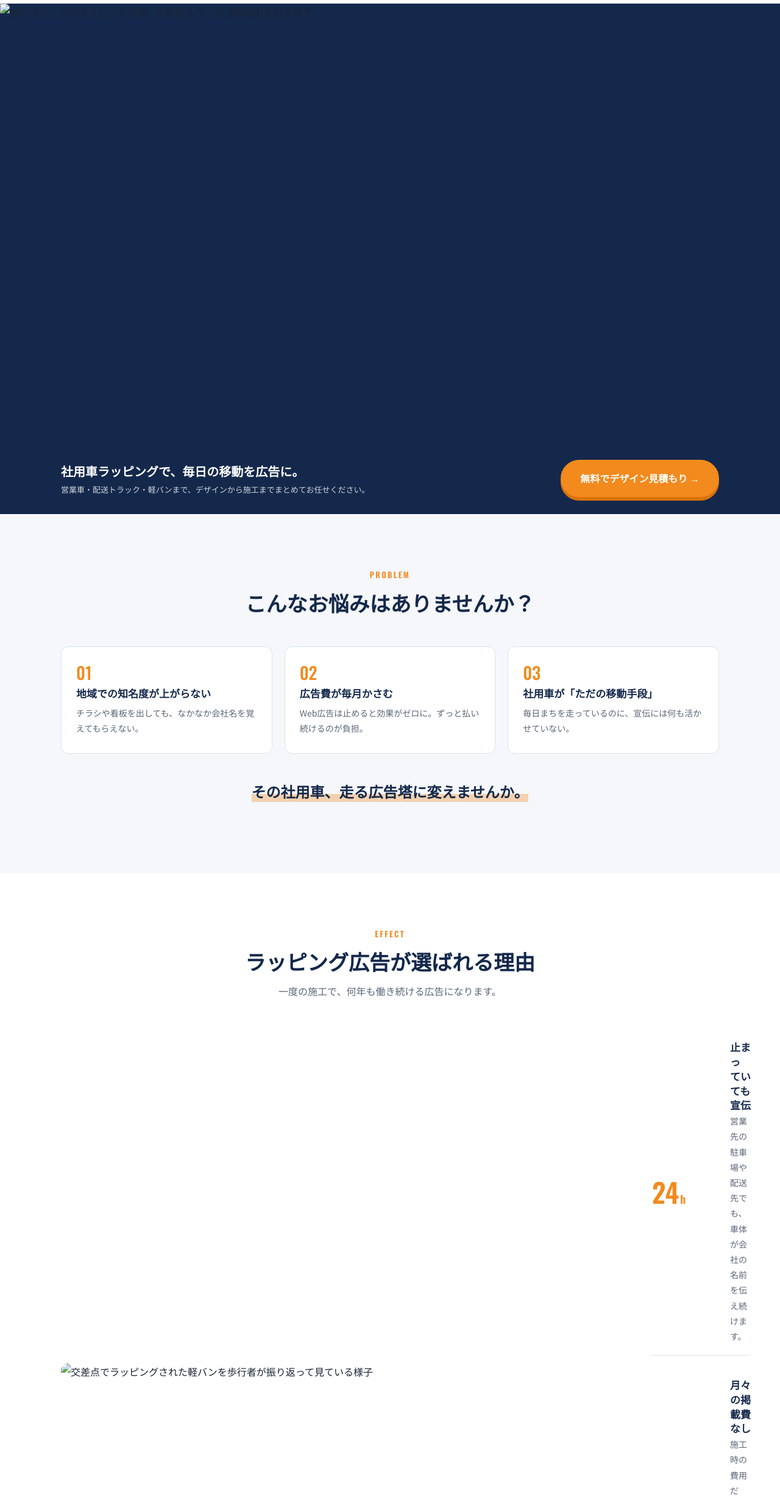
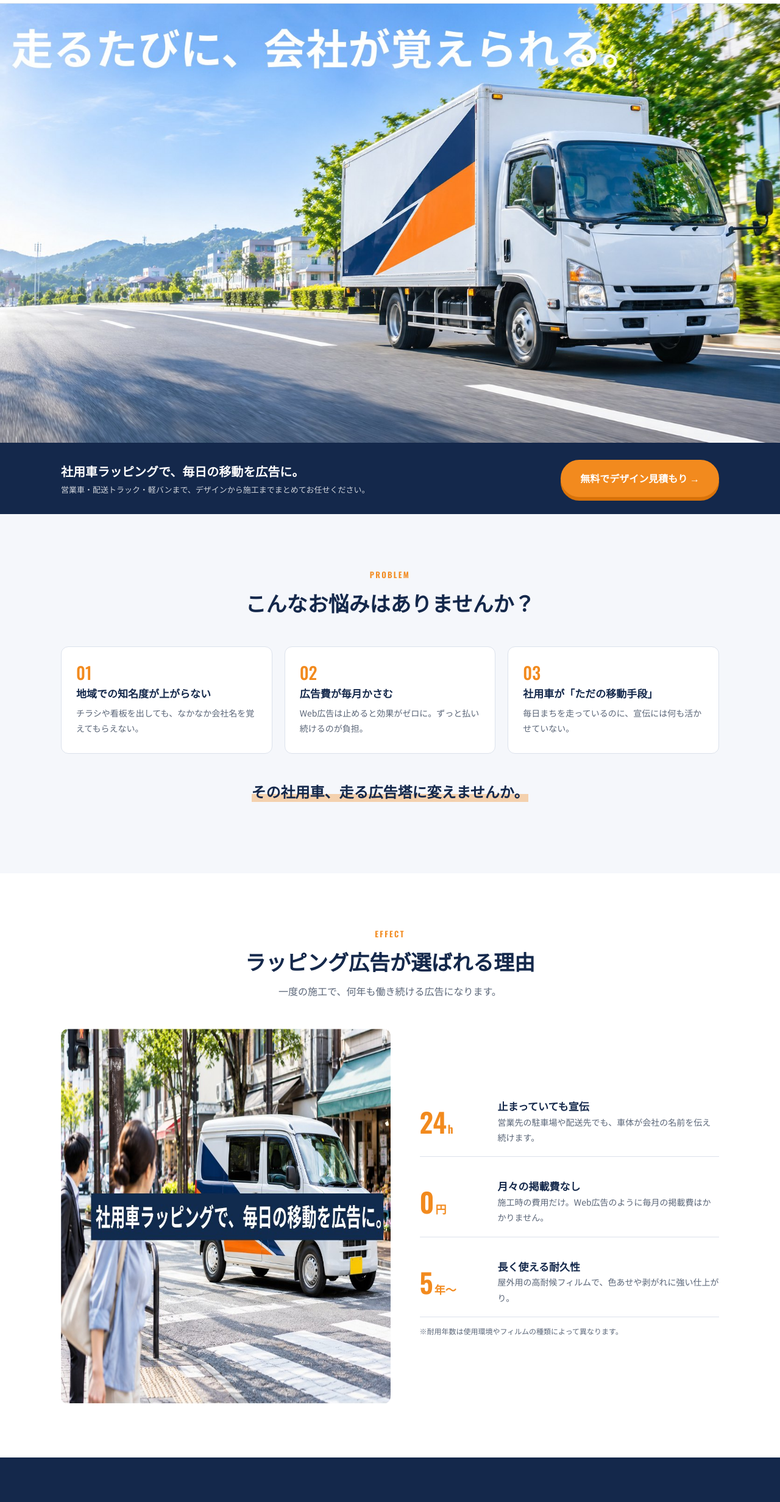
Before and after one commit to Kazuo24/lp-wrapping-portfolio, a plain HTML site: page index.html in a window 1280 px wide. Shown: the part 59-2522 px from the top of the page at 61% size. Drawn offline with nearby package versions, Linux system fonts and the light colour scheme.

Commit message:
Update image paths in index.html

```diff
--- a/index.html
+++ b/index.html
@@ -154,7 +154,7 @@ form .btn{justify-content:center;border:0;cursor:pointer;font-size:16px}
 
 <main id="top">
   <section class="hero" aria-label="メインビジュアル">
-    <img src="img/hero.jpg" alt="紺とオレンジのラッピングを施した配送トラックが朝の街を走る様子" width="1672" height="941">
+    <img src="hero.jpg" alt="紺とオレンジのラッピングを施した配送トラックが朝の街を走る様子" width="1672" height="941">
   </section>
   <div class="hero-bar">
     <div class="wrap">
@@ -186,7 +186,7 @@ form .btn{justify-content:center;border:0;cursor:pointer;font-size:16px}
         <p>一度の施工で、何年も働き続ける広告になります。</p>
       </div>
       <div class="effect-row">
-        <img src="img/effect.jpg" alt="交差点でラッピングされた軽バンを歩行者が振り返って見ている様子" width="922" height="615" loading="lazy">
+        <img src="effect.jpg" alt="交差点でラッピングされた軽バンを歩行者が振り返って見ている様子" width="922" height="615" loading="lazy">
         <div>
           <div class="stats">
             <div class="stat"><b>24<small>h</small></b><div><h3>止まっていても宣伝</h3><p>営業先の駐車場や配送先でも、車体が会社の名前を伝え続けます。</p></div></div>
@@ -221,7 +221,7 @@ form .btn{justify-content:center;border:0;cursor:pointer;font-size:16px}
         <h2>施工の流れ</h2>
         <p>お問い合わせから納車まで、最短2週間ほどで完了します。</p>
       </div>
-      <div class="flow-img"><img src="img/flow.jpg" alt="ヒアリング、デザイン提案、丁寧な施工、納車・お引き渡しの4工程の図" width="1280" height="420" loading="lazy"></div>
+      <div class="flow-img"><img src="/flow.jpg" alt="ヒアリング、デザイン提案、丁寧な施工、納車・お引き渡しの4工程の図" width="1280" height="420" loading="lazy"></div>
       <div class="flow-steps">
         <div><b>1．ヒアリング</b>車種・台数・伝えたいことを伺います。</div>
         <div><b>2．デザイン提案</b>車体の図面にデザインを当てはめてご提案。</div>
```
